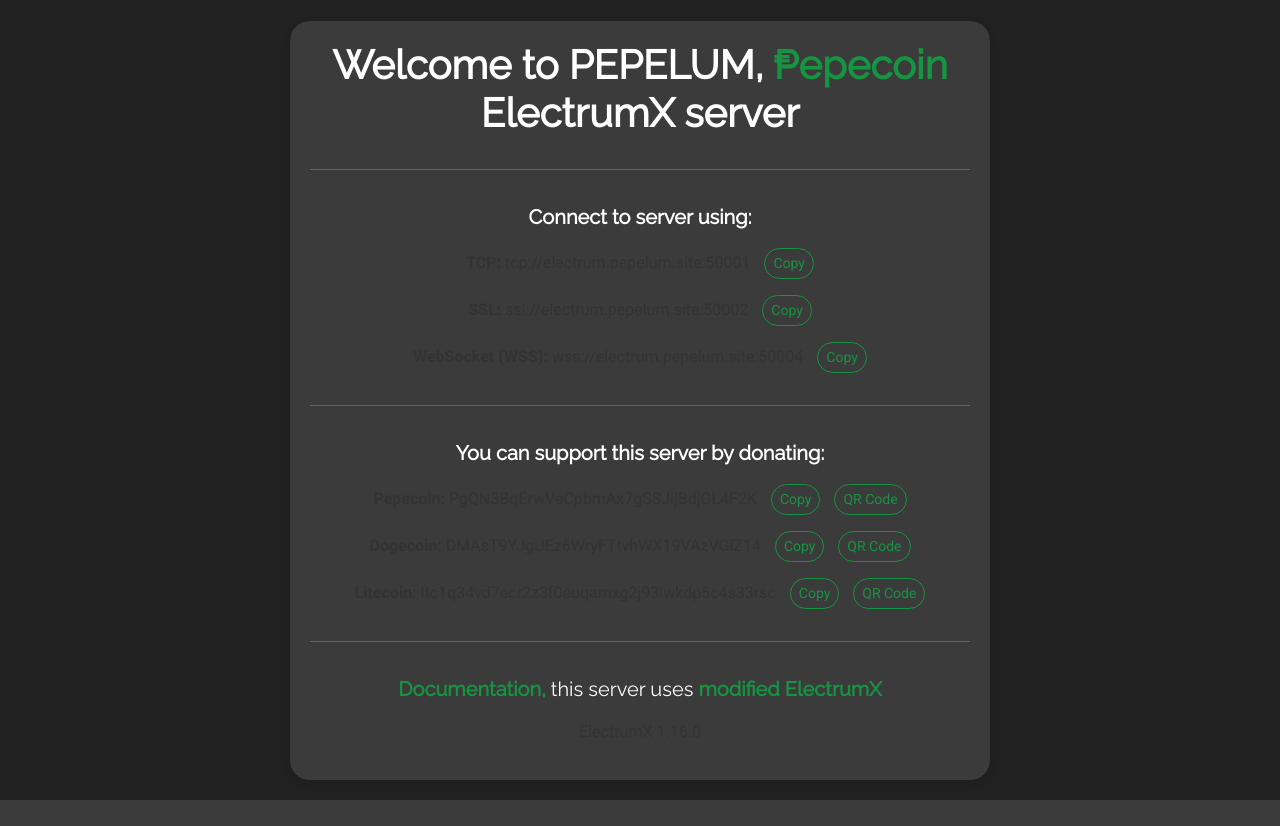
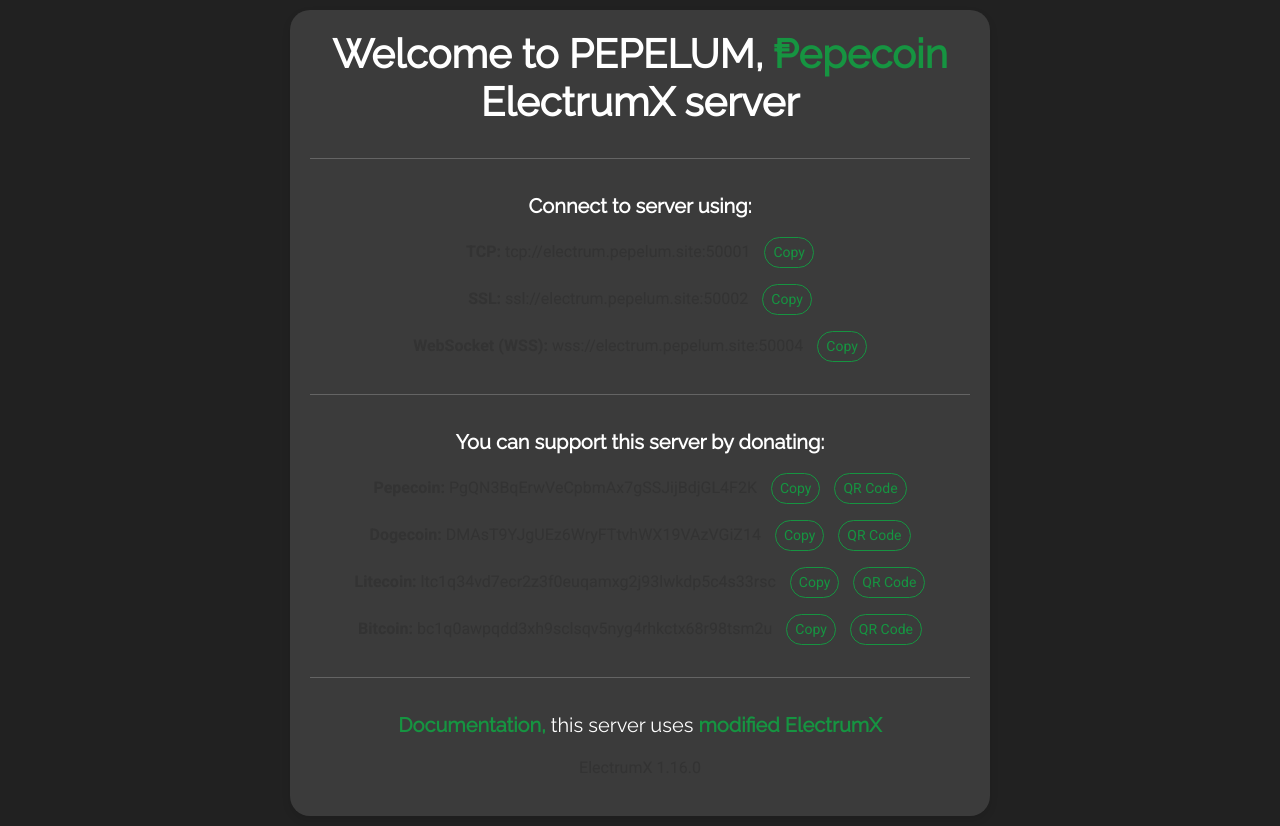
Before and after one commit to marek-guran/pepelum-web, a PHP site: page /src/electrumX.php in a window 1280 px wide. Before the commit the page ends 800 px from the top, so only its background shows below. Run offline with PHP 8.4, Linux system fonts and the light colour scheme.

Commit message:
add option to support Pepelum by BTC

```diff
--- a/src/electrumX.php
+++ b/src/electrumX.php
@@ -148,6 +148,12 @@
             <button class="btn btn-sm btn-outline-primary qr-button" data-bs-toggle="modal"
                 data-bs-target="#qrModalLTC">QR Code</button>
         </p>
+        <p><strong>Bitcoin:</strong> <span id="donationAddressBTC">bc1q0awpqdd3xh9sclsqv5nyg4rhkctx68r98tsm2u</span>
+            <button class="btn btn-sm btn-outline-primary copy-button"
+                data-clipboard-target="#donationAddressBTC">Copy</button>
+            <button class="btn btn-sm btn-outline-primary qr-button" data-bs-toggle="modal"
+                data-bs-target="#qrModalBTC">QR Code</button>
+        </p>
         <hr>
         <p class="lead raleway"><a href="https://electrumx-spesmilo.readthedocs.io/" target="_blank"
                 rel="noopener noreferrer"><strong>Documentation,</strong></a> this server uses <a
@@ -198,6 +204,20 @@
             </div>
         </div>
     </div>
+    <div class="modal fade" id="qrModalBTC" tabindex="-1" aria-labelledby="qrModalLabel" aria-hidden="true">
+        <div class="modal-dialog">
+            <div class="modal-content">
+                <div class="modal-header">
+                    <h5 class="modal-title" id="qrModalLabel">Donate by Bitcoin</h5>
+                    <button type="button" class="btn-close" data-bs-dismiss="modal" aria-label="Close"></button>
+                </div>
+                <div class="modal-body text-center">
+                    <img src="/images/qr/qr-bc1q0awpqdd3xh9sclsqv5nyg4rhkctx68r98tsm2u.png" alt="Donation QR Code"
+                        class="modal-img">
+                </div>
+            </div>
+        </div>
+    </div>
 
     <script src="https://cdn.jsdelivr.net/npm/bootstrap@5.3.3/dist/js/bootstrap.bundle.min.js"
         integrity="sha384-YvpcrYf0tY3lHB60NNkmXc5s9fDVZLESaAA55NDzOxhy9GkcIdslK1eN7N6jIeHz"
```
Also changed, not shown: images/qr/qr-bc1q0awpqdd3xh9sclsqv5nyg4rhkctx68r98tsm2u.png (added).
